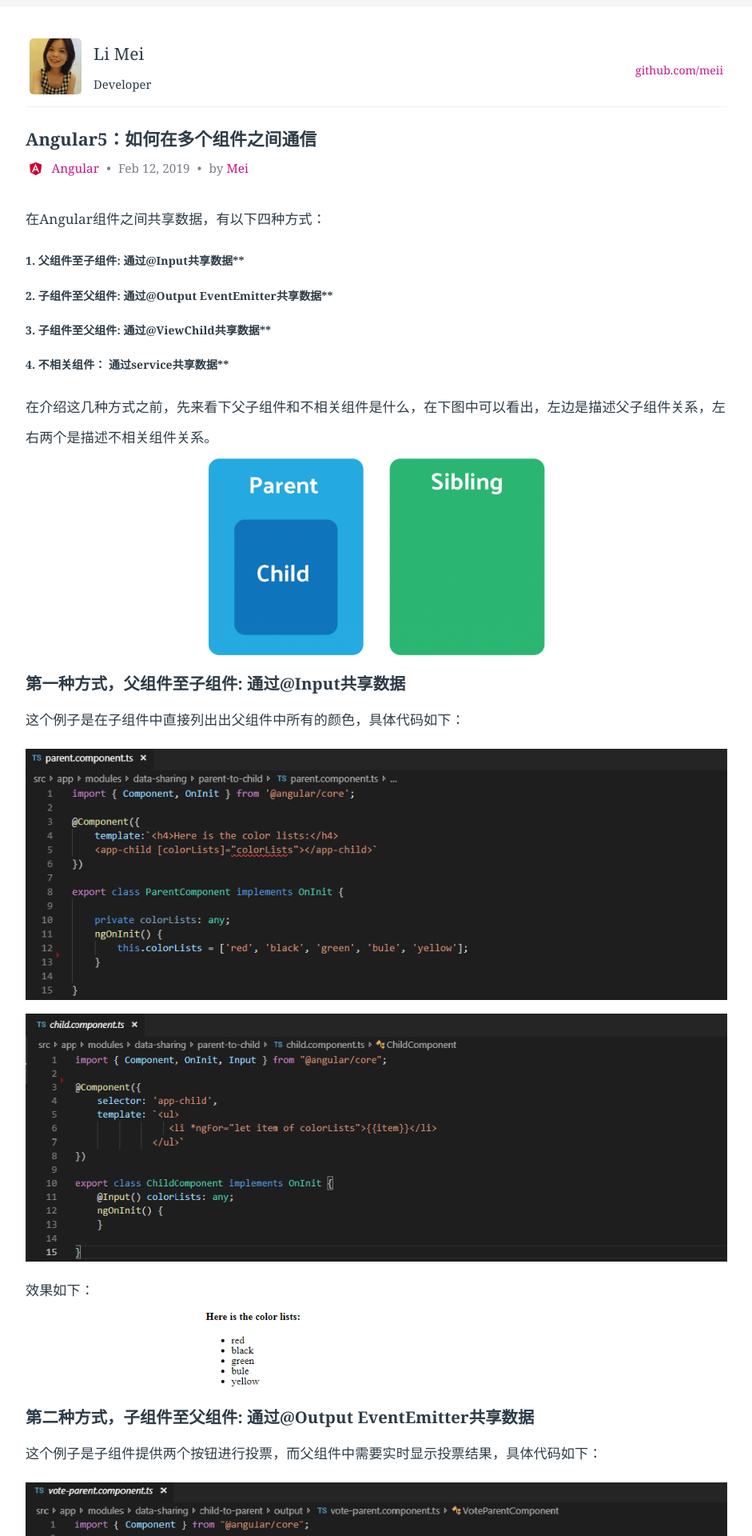
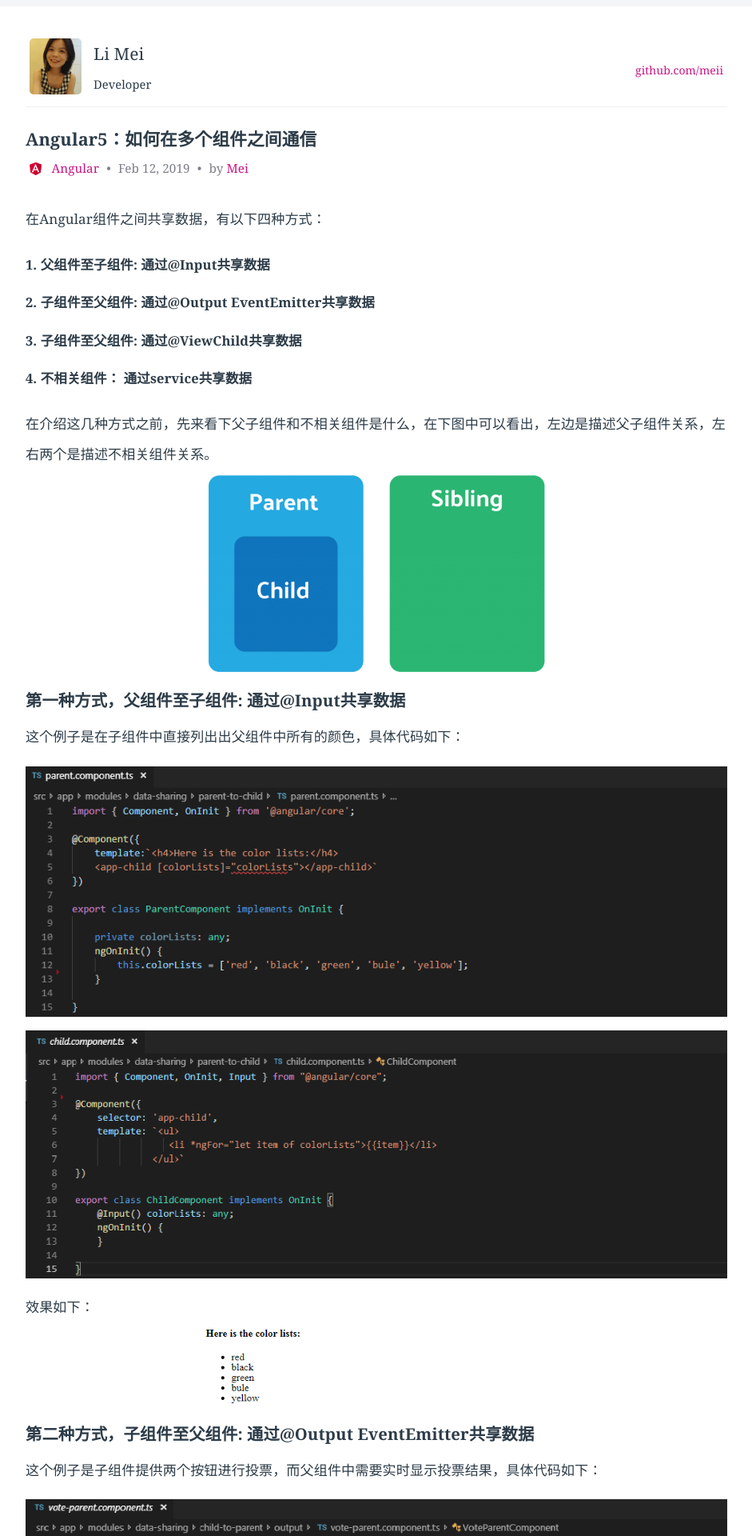
Before and after one commit to LiMeii/LiMeii.github.io, a Jekyll site: the page built from _posts/2019-02-12-angular-sharing-data-methods.md, in a window 1280 px wide. Shown: the top 1920 px of the page at 80% size, without its empty margins (177-1118 px from the left). Built offline with Jekyll 4.4.1, drawn with Linux system fonts in a browser that asks for light colours.

```diff
--- a/_posts/2019-02-12-angular-sharing-data-methods.md
+++ b/_posts/2019-02-12-angular-sharing-data-methods.md
@@ -16,13 +16,13 @@ layout: post
 
 在Angular组件之间共享数据，有以下四种方式：
 
-##### 1. 父组件至子组件: 通过@Input共享数据**
+##### 1. 父组件至子组件: 通过@Input共享数据
 
-##### 2. 子组件至父组件: 通过@Output EventEmitter共享数据**
+##### 2. 子组件至父组件: 通过@Output EventEmitter共享数据
 
-##### 3. 子组件至父组件: 通过@ViewChild共享数据**
+##### 3. 子组件至父组件: 通过@ViewChild共享数据
 
-##### 4. 不相关组件： 通过service共享数据**
+##### 4. 不相关组件： 通过service共享数据
 
 
 在介绍这几种方式之前，先来看下父子组件和不相关组件是什么，在下图中可以看出，左边是描述父子组件关系，左右两个是描述不相关组件关系。
--- a/assets/base.css
+++ b/assets/base.css
@@ -38,7 +38,7 @@ h4 {
     font-size: 1.25em;
 }
 h5 {
-    font-size: 1em;
+    font-size: 1.18em;
 }
 
 ol,
```
